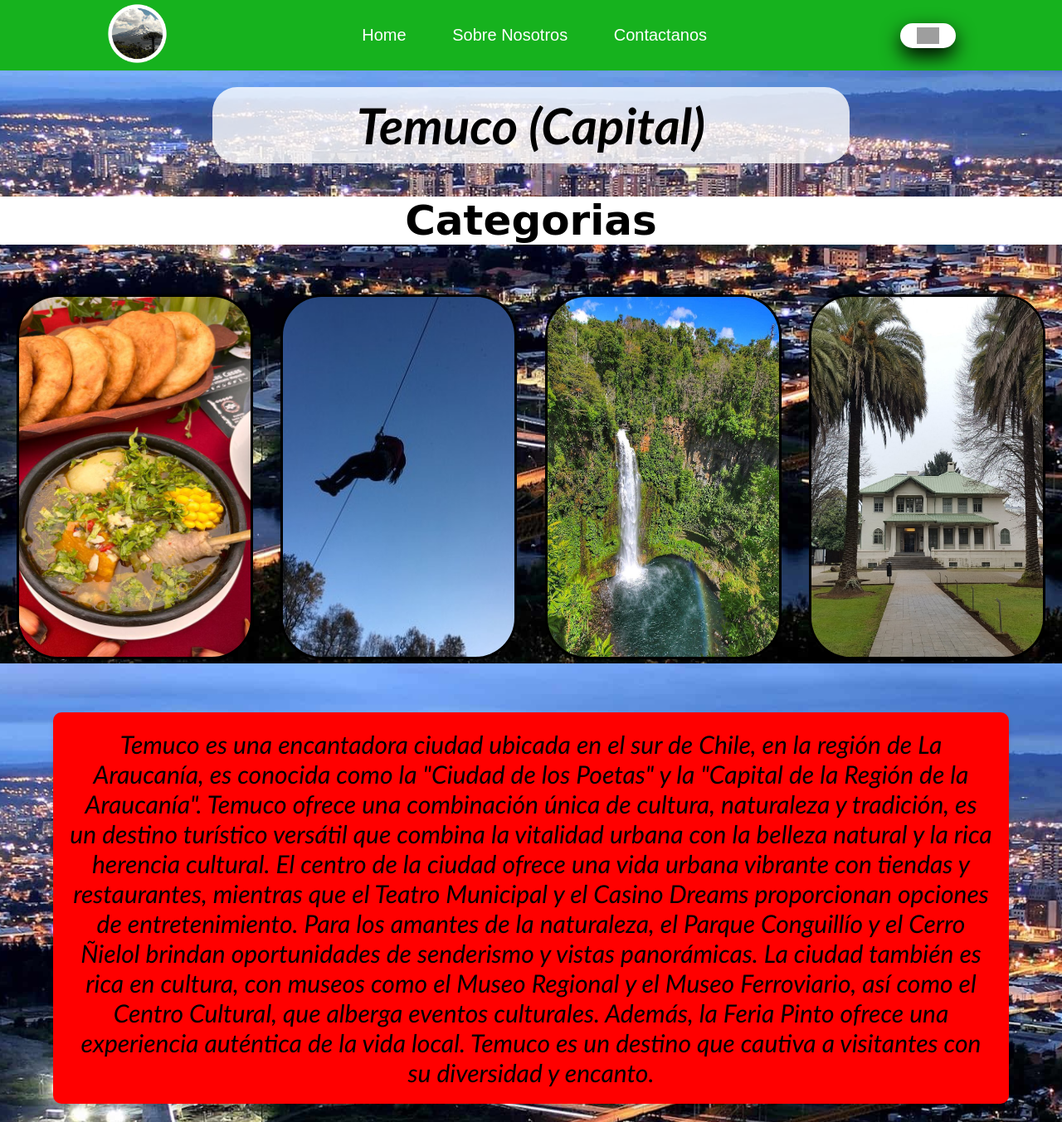
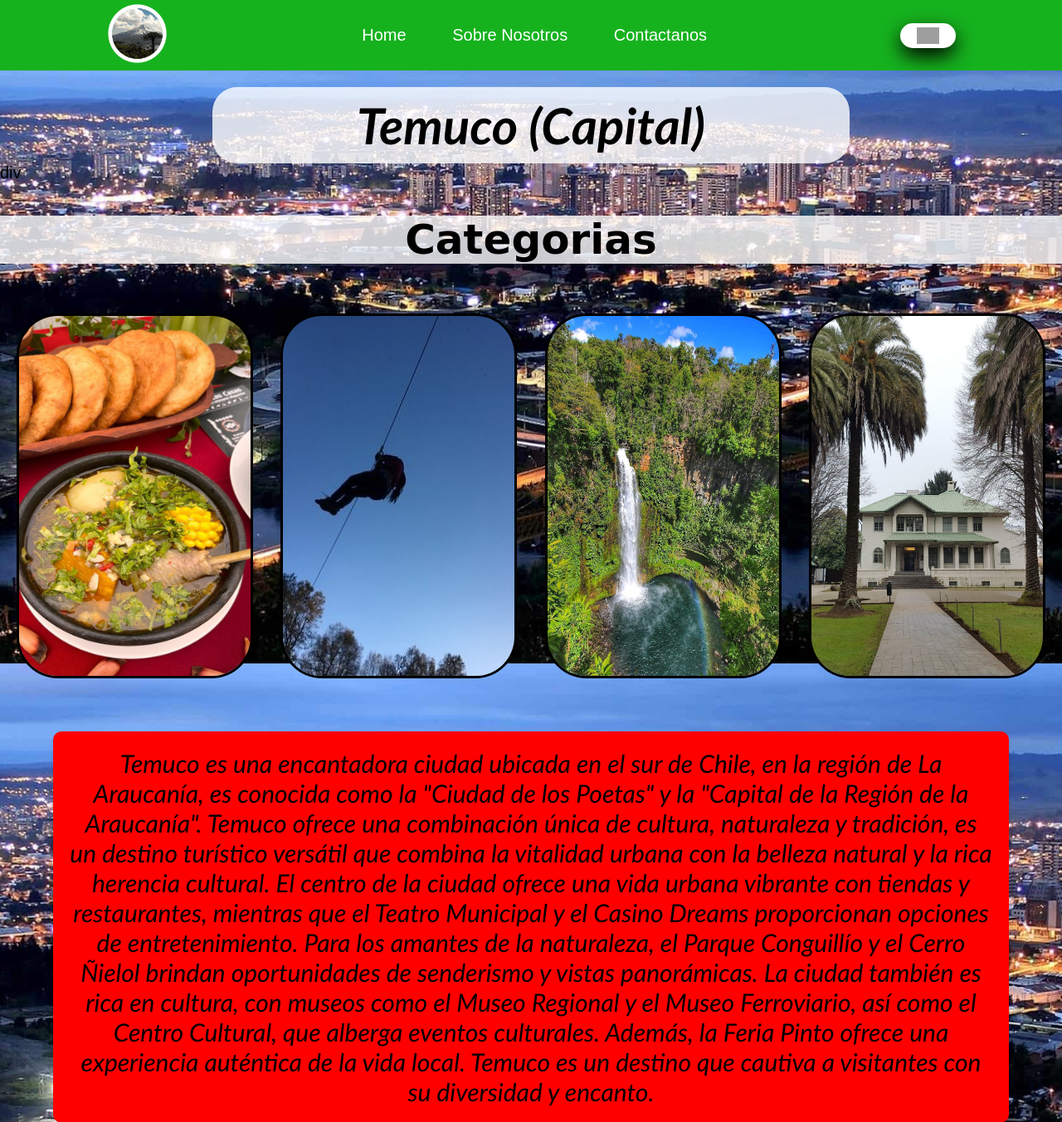
Before and after one commit to VicenteAZB/Encanto-Araucano, a PHP site: page /Html/Temuco.html in a window 1280 px wide. Shown: the top 1353 px of the page at 83% size. Run offline with PHP 8.4, Linux system fonts and the light colour scheme; grey boxes are pictures that could not be loaded.

Commit message:
Ultima Modificacion

```diff
--- a/Css/Temuco.css
+++ b/Css/Temuco.css
@@ -278,7 +278,7 @@ footer {
 }
 
 #descripcion{
-    background-color: #fff;
+    background-color: rgba(255, 255, 255, 0.8);
     font-weight: bold;
     text-align: center;
     color: rgb(0, 0, 0);
--- a/Html/Temuco.html
+++ b/Html/Temuco.html
@@ -28,6 +28,7 @@
        </div>
     </header>
     <h1>Temuco (Capital)</h1>
+    div
     <p id="descripcion">Categorias</p>
     <div class="hero">
         <div class="image-container">
```
